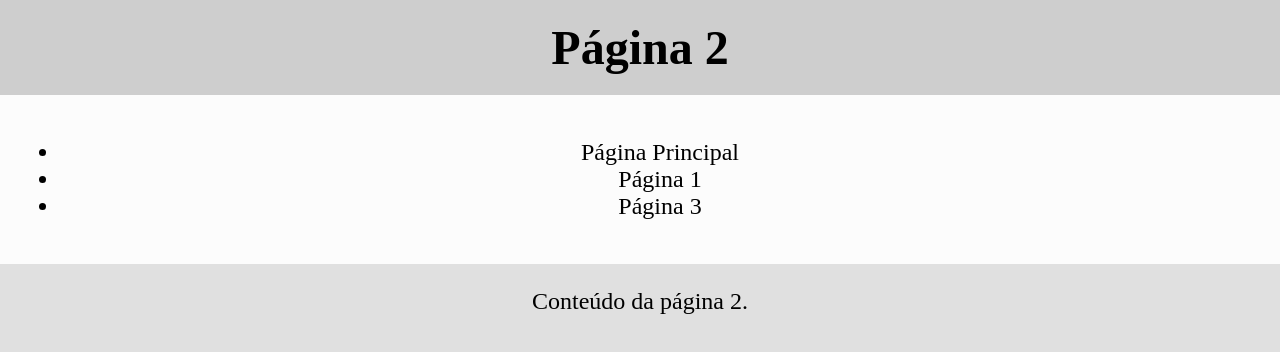
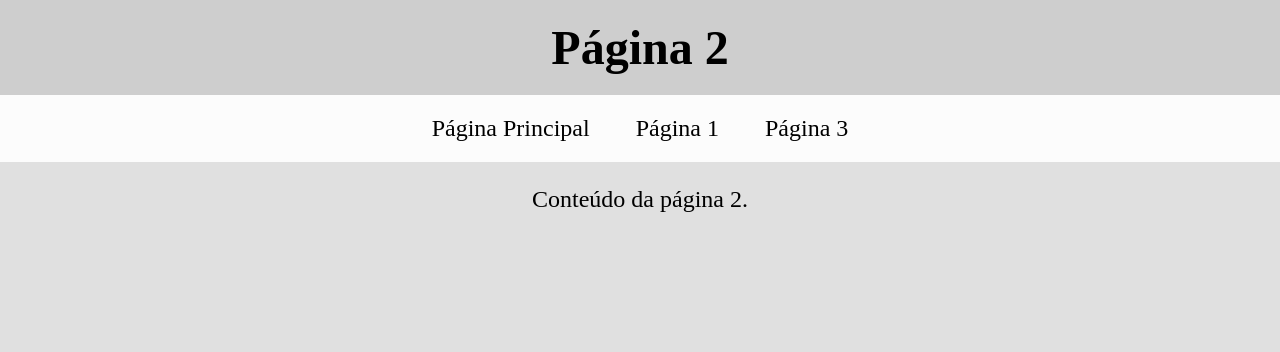
Before and after one commit to guilherme8790/atividade5, a plain HTML site: page pagina2.html in a window 1280 px wide. Drawn offline with Linux system fonts and the light colour scheme.

Commit message:
remove li

```diff
--- a/pagina2.html
+++ b/pagina2.html
@@ -10,11 +10,11 @@
     <header>
         <h1>Página 2</h1>
         <nav>
-            <ul>
-                <li><a href="index.html">Página Principal</a></li>
-                <li><a href="pagina1.html">Página 1</a></li>
-                <li><a href="pagina3.html">Página 3</a></li>
-            </ul>
+
+                <a href="index.html">Página Principal</a>
+                <a href="pagina1.html">Página 1</a>
+                <a href="pagina3.html">Página 3</a>
+
         </nav>
     </header>
     <main>
```
